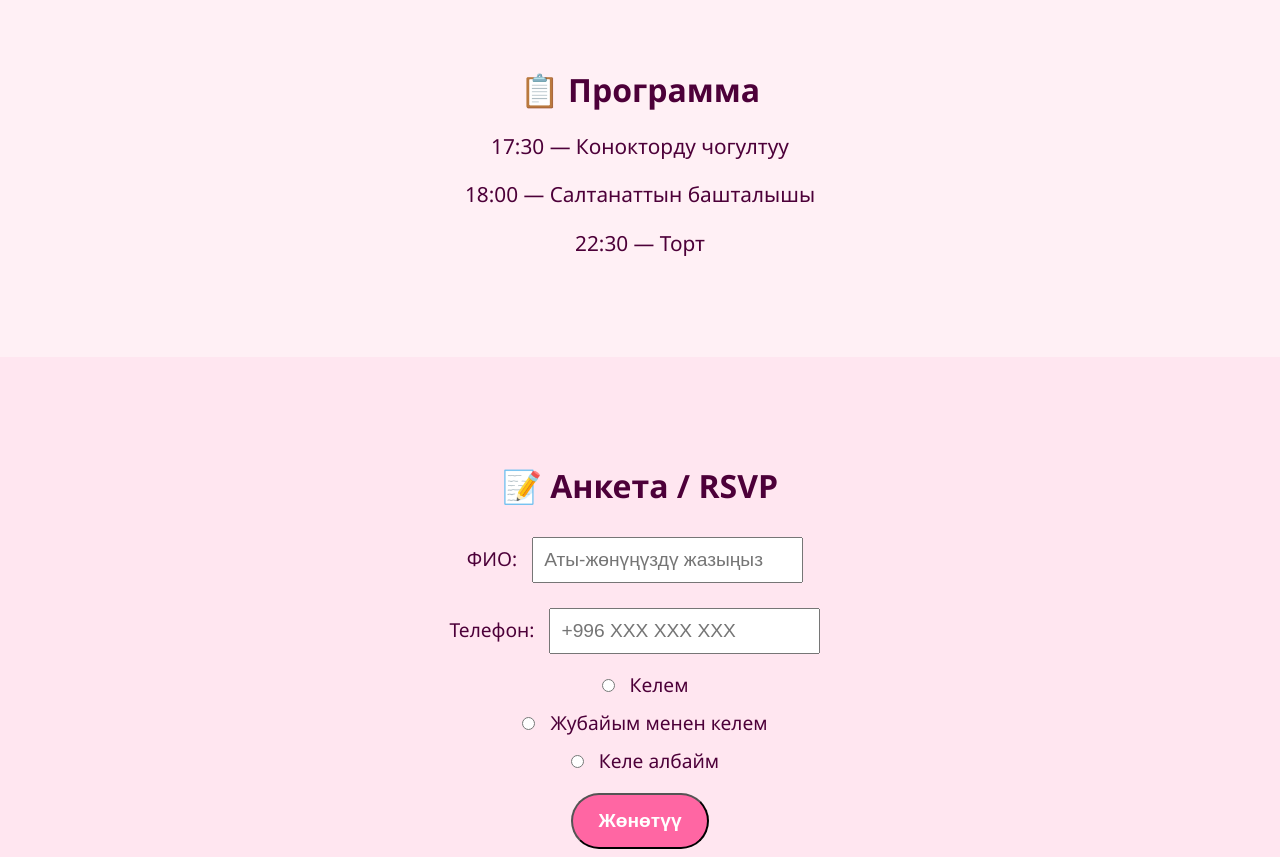
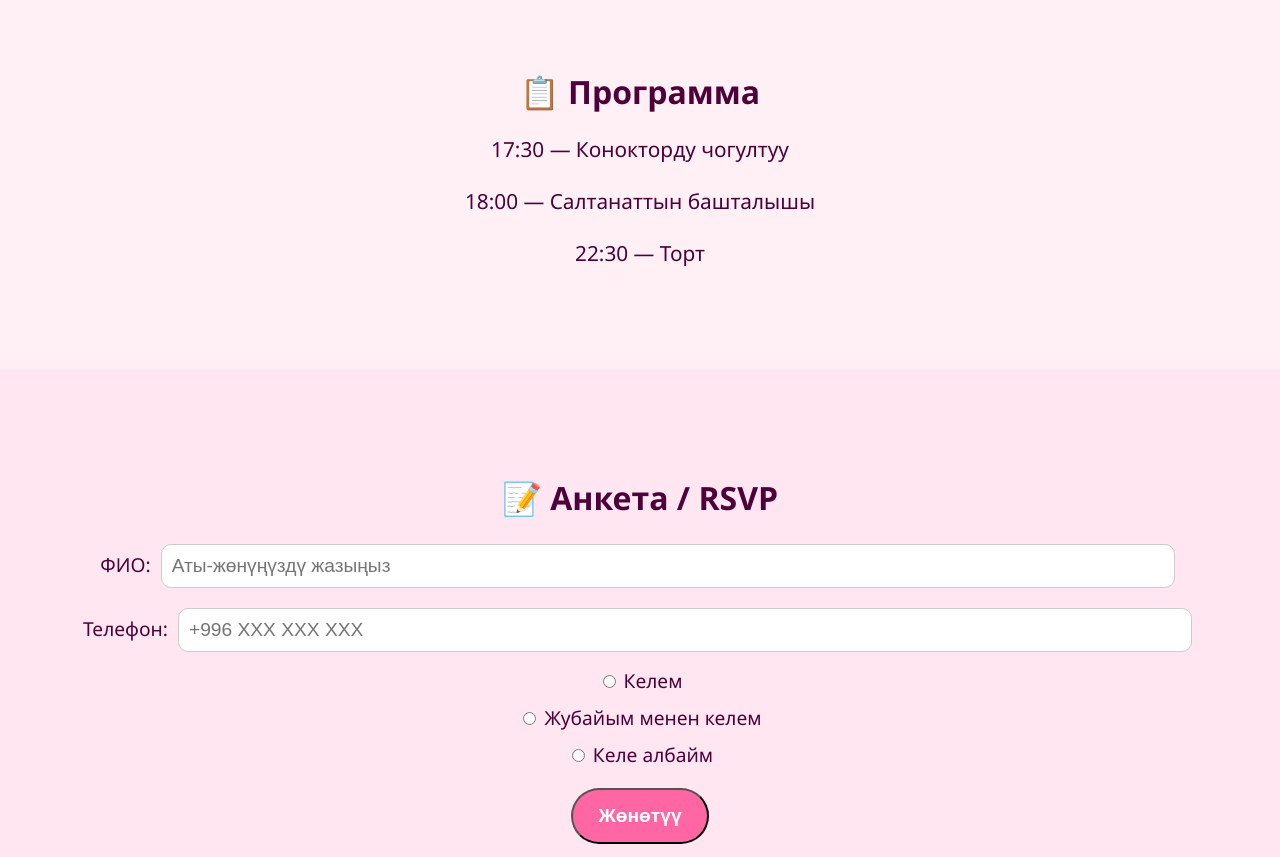
Before and after one commit to ajnuraabdisamatova37-sketch/talantbekovna, a plain HTML site: page index.html in a window 1280 px wide. Shown: the part 1940-2797 px from the top of the page. Drawn offline with Linux system fonts and the light colour scheme.

Commit message:
Update index.html

```diff
--- a/index.html
+++ b/index.html
@@ -1,31 +1,34 @@
-<!DOCTYPE html>
+
+  <!DOCTYPE html>
 <html lang="ky">
 <head>
   <meta charset="UTF-8">
   <title>Расул & Айнура - Тойго чакыруу</title>
   <style>
     body {
+      margin: 0; padding: 0;
       font-family: 'Segoe UI', Tahoma, Geneva, Verdana, sans-serif;
-      margin: 0;
-      padding: 0;
       background: linear-gradient(to bottom, #fff0f5, #ffe6f0);
-      color: #4d0039;
-      text-align: center;
+      color: #4d0039; text-align: center;
     }
-    .section { padding: 80px 20px; }
+    .section { padding: 80px 20px; position: relative; }
     h1 { font-size: 3em; margin-bottom: 20px; }
     h2 { font-size: 2em; margin-bottom: 20px; }
-    p { font-size: 1.3em; margin-bottom: 20px; }
-    .heart { font-size: 3em; color: #ff3366; margin: 10px; }
+    p { font-size: 1.3em; margin-bottom: 20px; line-height: 1.5; }
+    .heart { font-size: 3em; color: #ff3366; margin: 10px; animation: beat 1s infinite; }
+    @keyframes beat {
+      0%,100% { transform: scale(1); }
+      50% { transform: scale(1.3); }
+    }
     .flower { width: 80px; height: 80px; margin: 10px; display: inline-block; }
     .timer { font-size: 1.5em; margin: 20px 0; font-weight: bold; }
-    .btn { display: inline-block; padding: 15px 25px; margin: 10px; font-size: 1.2em; border-radius: 50px; text-decoration: none; color: white; font-weight: bold; transition: 0.3s; }
+    .btn { display: inline-block; padding: 15px 25px; margin: 10px; font-size: 1.2em; border-radius: 50px; text-decoration: none; color: white; font-weight: bold; transition: 0.3s; cursor:pointer;}
     .yes { background: #ff66a3; } .yes:hover { background: #ff3399; }
     .no { background: #ff4d4d; } .no:hover { background: #cc0000; }
     iframe { width: 90%; height: 300px; border: none; margin-top: 20px; border-radius: 15px; }
     audio { margin-top: 20px; outline: none; }
-    .rsvp input { margin: 10px; padding: 10px; font-size: 1em; }
-    .rsvp label { font-size: 1.2em; display: block; margin: 5px; }
+    .rsvp input[type="text"], .rsvp input[type="tel"] { padding:10px; margin:5px; width:80%; font-size:1em; border-radius:10px; border:1px solid #ccc; }
+    .rsvp label { font-size: 1.2em; display:block; margin: 10px 0; }
   </style>
 </head>
 <body>
@@ -39,7 +42,7 @@
       <span class="heart">💖</span>
       <span class="heart">💖</span>
     </div>
-    <p>Сүйүү жана бактылуу учурлар сиз менен!</p>
+    <p>Сүйүү, бактылуу учурлар жана жылуу эскерүүлөр сиз менен болсун!</p>
   </div>
 
   <!-- Date and Venue -->
@@ -55,7 +58,7 @@
 
   <!-- Music -->
   <div class="section" style="background: #fff0f5;">
-    <h2>🎶 Музыка</h2>
+    <h2>🎶 Музыка - Lely: Моя душа</h2>
     <audio controls autoplay loop>
       <source src="https://www.soundhelix.com/examples/mp3/SoundHelix-Song-1.mp3" type="audio/mpeg">
       Сиздин браузер аудиону колдобойт.
@@ -81,7 +84,7 @@
     <h2>📝 Анкета / RSVP</h2>
     <div class="rsvp">
       <label>ФИО: <input type="text" placeholder="Аты-жөнүңүздү жазыңыз"></label>
-      <label>Телефон: <input type="text" placeholder="+996 XXX XXX XXX"></label>
+      <label>Телефон: <input type="tel" placeholder="+996 XXX XXX XXX"></label>
       <label><input type="radio" name="rsvp" value="yes"> Келем</label>
       <label><input type="radio" name="rsvp" value="with_partner"> Жубайым менен келем</label>
       <label><input type="radio" name="rsvp" value="no"> Келе албайм</label>
```
